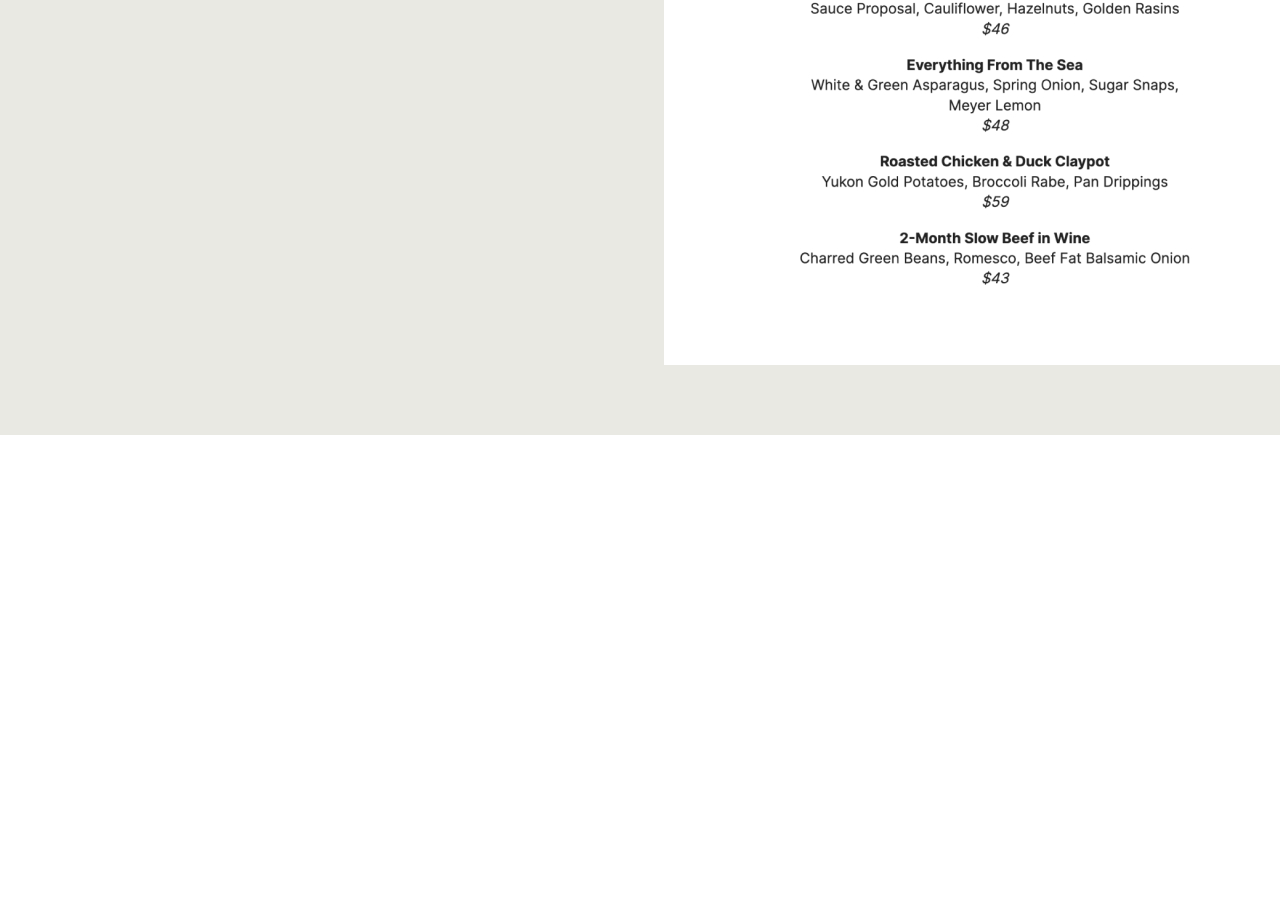
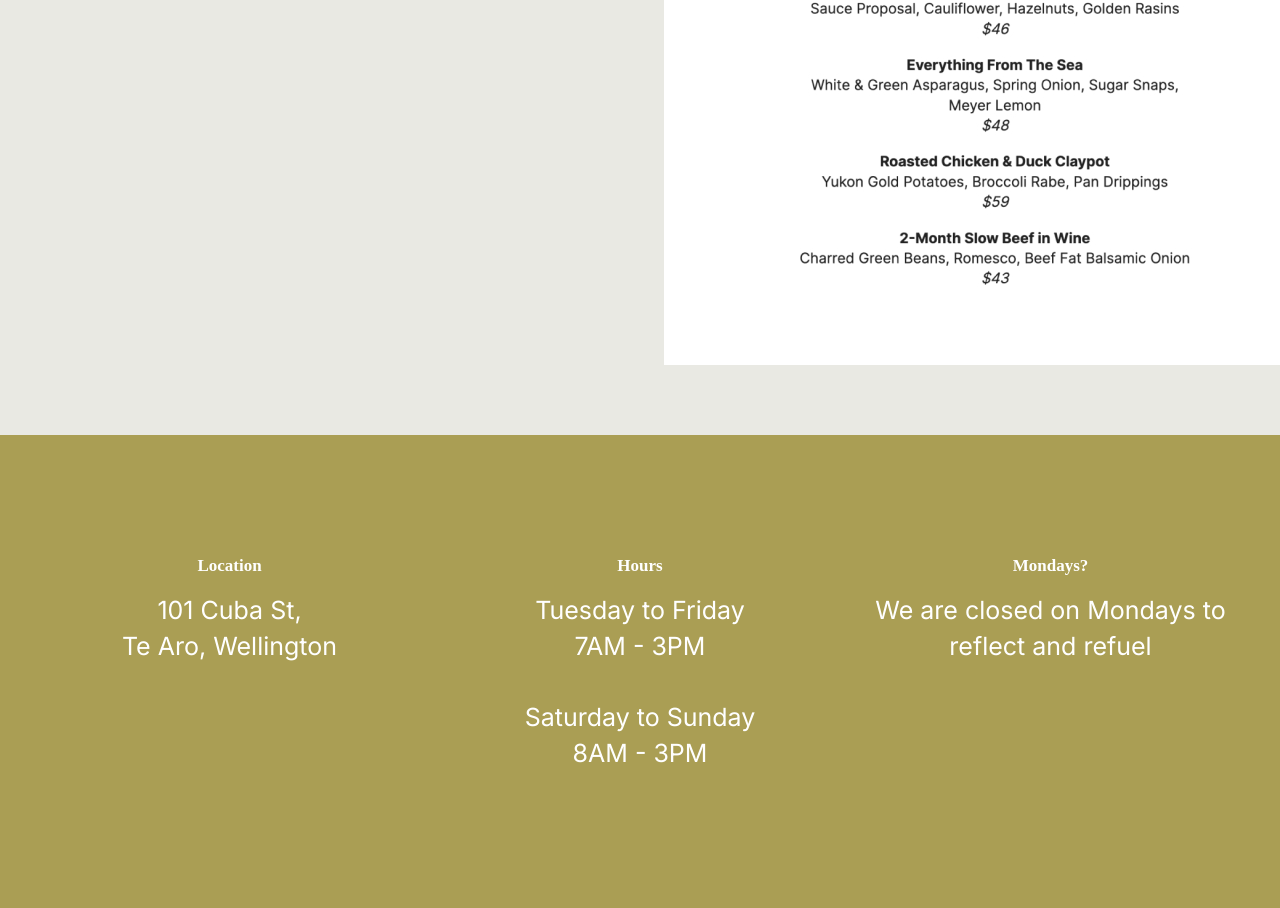
Before and after one commit to AndriiRod/latte_cafe, a plain HTML site: page index.html in a window 1280 px wide. Shown: the part 2305-3213 px from the top of the page. Before the commit the page ends 2740 px from the top, so only its background shows below. Drawn offline with Linux system fonts and the light colour scheme; a web font is replaced by a local one.

Commit message:
ready info

```diff
--- a/css/main.css
+++ b/css/main.css
@@ -113,3 +113,33 @@
   background-color: #6f6f64;
   color: white;
 }
+
+.info {
+  height: 473px;
+  background-color: #aa9e54;
+  padding-top: 120px;
+}
+.info-wrapper {
+  display: flex;
+  justify-content: space-between;
+  width: 1210px;
+  margin: 0 auto;
+}
+.info-box {
+  width: 389px;
+}
+.info-title {
+  font-family: 'Azeret Mono';
+  font-size: 17px;
+  line-height: 22px;
+  text-align: center;
+  color: #ffffff;
+}
+.info-text {
+  margin-top: 15px;
+  margin-bottom: 35px;
+  font-size: 25px;
+  line-height: 36px;
+  text-align: center;
+  color: #ffffff;
+}
--- a/index.html
+++ b/index.html
@@ -64,6 +64,23 @@
           <div><img src="img/menu.jpg" alt="" /></div>
         </div>
       </section>
+      <section class="info">
+        <div class="info-wrapper">
+          <div class="info-box">
+            <h4 class="info-title">Location</h4>
+            <p class="info-text">101 Cuba St,<br />Te Aro, Wellington</p>
+          </div>
+          <div class="info-box">
+            <h4 class="info-title">Hours</h4>
+            <p class="info-text">Tuesday to Friday<br />7AM - 3PM</p>
+            <p class="info-text">Saturday to Sunday<br />8AM - 3PM</p>
+          </div>
+          <div class="info-box">
+            <h4 class="info-title">Mondays?</h4>
+            <p class="info-text">We are closed on Mondays to reflect and refuel</p>
+          </div>
+        </div>
+      </section>
     </main>
   </body>
 </html>
```
